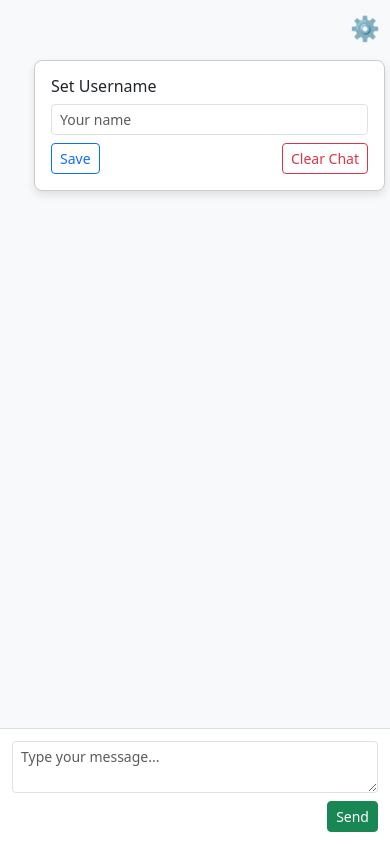
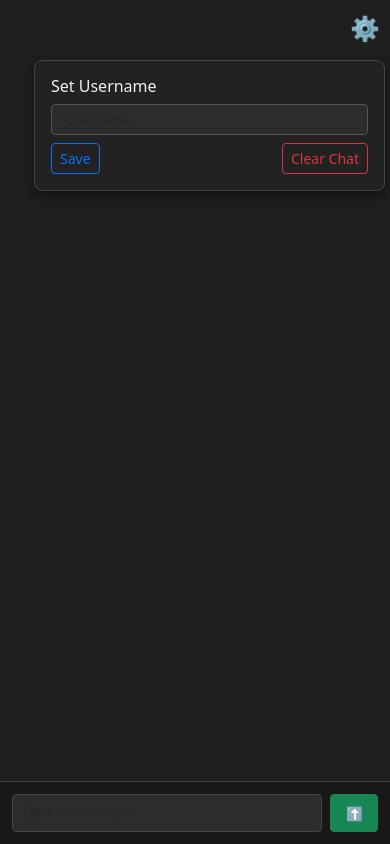
Before and after one commit to luciddrew/AIDM, a website: page public/index.html in a window 390 px wide. Drawn offline with nearby package versions, Linux system fonts and the light colour scheme; no server answers.

Commit message:
Update index.html
more iPhone support

```diff
--- a/public/index.html
+++ b/public/index.html
@@ -11,7 +11,8 @@
             height: 100%;
             margin: 0;
             overflow: hidden;
-            -webkit-overflow-scrolling: touch;
+            background-color: #121212;
+            color: #f1f1f1;
         }
 
         .chat-container {
@@ -24,17 +25,41 @@
             flex-grow: 1;
             overflow-y: auto;
             padding: 1rem;
-            background-color: #f8f9fa;
+            background-color: #1e1e1e;
         }
 
         .chat-input {
             padding: 0.75rem;
-            border-top: 1px solid #ddd;
-            background: white;
+            border-top: 1px solid #444;
+            background: #181818;
+        }
+
+        .chat-input-row {
+            display: flex;
+            gap: 0.5rem;
+        }
+
+        .chat-input textarea {
+            flex-grow: 1;
+            resize: none;
+            background-color: #2c2c2c;
+            color: #fff;
+            border: 1px solid #444;
+        }
+
+        .send-btn {
+            flex-shrink: 0;
+            width: 48px;
+            height: 38px;
+            padding: 0;
+            display: flex;
+            align-items: center;
+            justify-content: center;
         }
 
         .bubble {
-            background: #e2f0d9;
+            background: #2e8b57; /* muted green */
+            color: #f1f1f1;
             border-radius: 1rem;
             padding: 0.5rem 1rem;
             margin: 0.25rem 0;
@@ -44,6 +69,7 @@
         .bubble strong {
             font-weight: 600;
             display: block;
+            color: #b6ffd6;
         }
 
         .settings-icon {
@@ -53,7 +79,7 @@
             font-size: 24px;
             cursor: pointer;
             z-index: 1000;
-            color: #6c757d;
+            color: #cccccc;
         }
 
         .settings-popup {
@@ -61,13 +87,21 @@
             top: 60px;
             right: 10px;
             width: 250px;
-            background: white;
-            border: 1px solid #ccc;
+            background: #222;
+            border: 1px solid #444;
             border-radius: 0.5rem;
             padding: 1rem;
-            box-shadow: 0 4px 8px rgba(0,0,0,0.1);
+            box-shadow: 0 4px 8px rgba(0,0,0,0.4);
             display: none;
             z-index: 999;
+            color: #f1f1f1;
+        }
+
+        .form-control,
+        .form-control-sm {
+            background-color: #2c2c2c;
+            border: 1px solid #555;
+            color: #f1f1f1;
         }
 
         @media (max-width: 576px) {
@@ -98,11 +132,11 @@
     <!-- Chat log -->
     <div class="chat-log" id="chatLog"></div>
 
-    <!-- Message input -->
+    <!-- Chat input with inline send icon -->
     <div class="chat-input">
-        <textarea id="message" class="form-control form-control-sm mb-2" rows="2" placeholder="Type your message..."></textarea>
-        <div class="d-flex justify-content-end">
-            <button class="btn btn-success btn-sm" onclick="sendMessage()">Send</button>
+        <div class="chat-input-row">
+            <textarea id="message" class="form-control form-control-sm" rows="1" placeholder="Type a message..."></textarea>
+            <button class="btn btn-success btn-sm send-btn" onclick="sendMessage()">⬆️</button>
         </div>
     </div>
 
@@ -141,7 +175,7 @@
 
         function appendMessage({ username, message }) {
             const bubble = document.createElement('div');
-            bubble.className = 'bubble bg-light';
+            bubble.className = 'bubble';
             bubble.innerHTML = `<strong>${username}</strong>${message}`;
             log.appendChild(bubble);
             log.scrollTop = log.scrollHeight;
```
